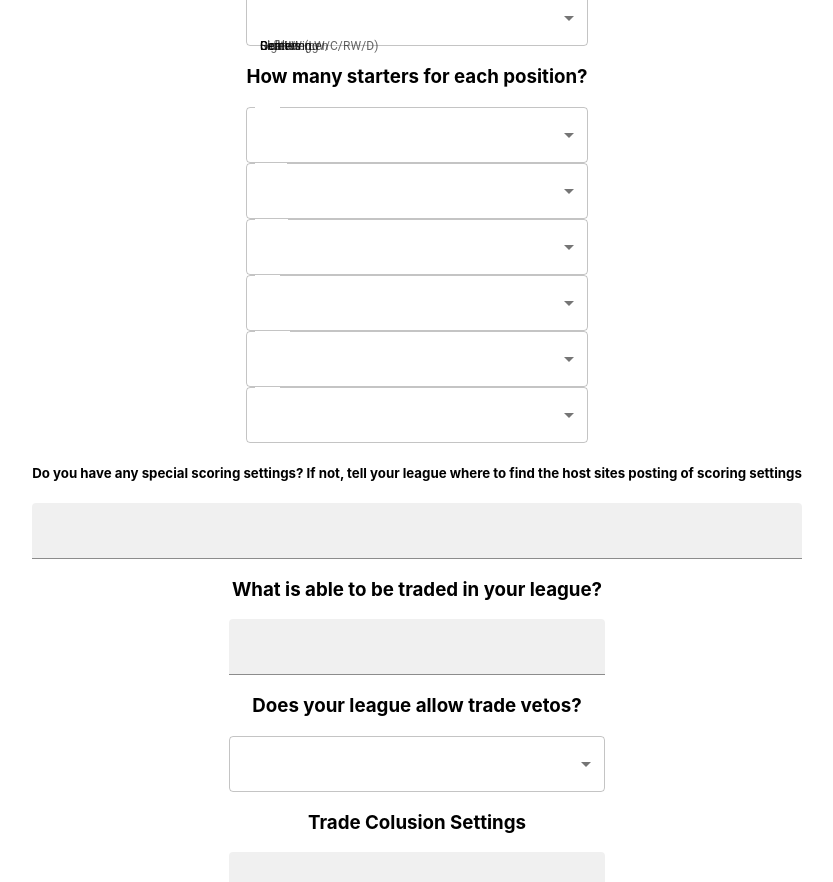
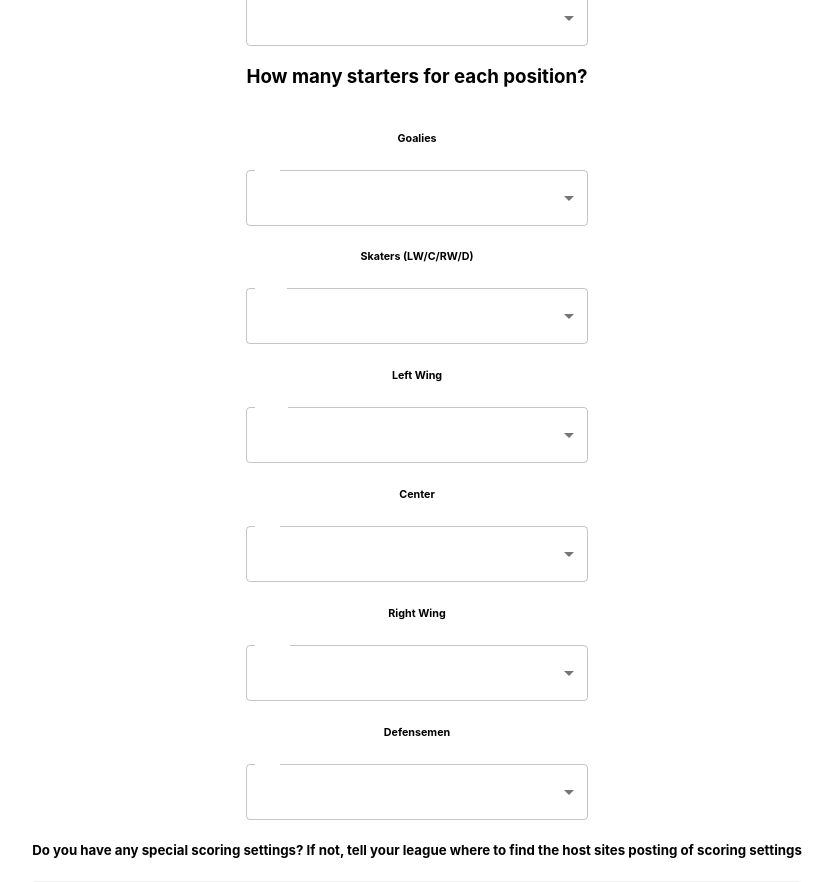
Before and after one commit to AMess33/FantasyBL, a React (Create React App) app: page / in a window 1280 px wide. Shown: the part 3840-4722 px from the top of the page, without its empty margins (223-1056 px from the left). Built offline with nearby package versions, Linux system fonts and the light colour scheme.

Commit message:
replace input lables with h6 in hockey lineup

```diff
--- a/src/components/Hockey/hockeyLineup.jsx
+++ b/src/components/Hockey/hockeyLineup.jsx
@@ -1,19 +1,12 @@
 import React from "react";
-import {
-  FormControl,
-  Select,
-  Box,
-  InputLabel,
-  MenuItem,
-  TextField,
-} from "@mui/material";
+import { FormControl, Select, Box, MenuItem, TextField } from "@mui/material";
 
 function HockeyLineup(props) {
   return (
     <Box>
       <FormControl>
         <h3>How many starters for each position?</h3>
-        <InputLabel>Goalies</InputLabel>
+        <h6>Goalies</h6>
         <Select labelId="G" id="GSpots" value={Number} label="Gs">
           <MenuItem value={0}>0</MenuItem>
           <MenuItem value={1}>1</MenuItem>
@@ -23,7 +16,7 @@ function HockeyLineup(props) {
           <MenuItem value={5}>5</MenuItem>
           <MenuItem value={6}>6</MenuItem>
         </Select>
-        <InputLabel>Skaters (LW/C/RW/D)</InputLabel>
+        <h6>Skaters (LW/C/RW/D)</h6>
         <Select labelId="SK" id="SKSpots" value={Number} label="SKs">
           <MenuItem value={0}>0</MenuItem>
           <MenuItem value={1}>1</MenuItem>
@@ -39,7 +32,7 @@ function HockeyLineup(props) {
           <MenuItem value={11}>11</MenuItem>
           <MenuItem value={12}>12</MenuItem>
         </Select>
-        <InputLabel>Left Wing</InputLabel>
+        <h6>Left Wing</h6>
         <Select labelId="LW" id="LWSpots" value={Number} label="LWs">
           <MenuItem value={0}>0</MenuItem>
           <MenuItem value={1}>1</MenuItem>
@@ -47,7 +40,7 @@ function HockeyLineup(props) {
           <MenuItem value={3}>3</MenuItem>
           <MenuItem value={4}>4</MenuItem>
         </Select>
-        <InputLabel>Center</InputLabel>
+        <h6>Center</h6>
         <Select labelId="C" id="CSpots" value={Number} label="Cs">
           <MenuItem value={0}>0</MenuItem>
           <MenuItem value={1}>1</MenuItem>
@@ -55,7 +48,7 @@ function HockeyLineup(props) {
           <MenuItem value={3}>3</MenuItem>
           <MenuItem value={4}>4</MenuItem>
         </Select>
-        <InputLabel>Right Wing</InputLabel>
+        <h6>Right Wing</h6>
         <Select labelId="RW" id="RWSpots" value={Number} label="RWs">
           <MenuItem value={0}>0</MenuItem>
           <MenuItem value={1}>1</MenuItem>
@@ -63,7 +56,7 @@ function HockeyLineup(props) {
           <MenuItem value={3}>3</MenuItem>
           <MenuItem value={4}>4</MenuItem>
         </Select>
-        <InputLabel>Defensemen</InputLabel>
+        <h6>Defensemen</h6>
         <Select labelId="D" id="DSpots" value={Number} label="Ds">
           <MenuItem value={0}>0</MenuItem>
           <MenuItem value={1}>1</MenuItem>
```
